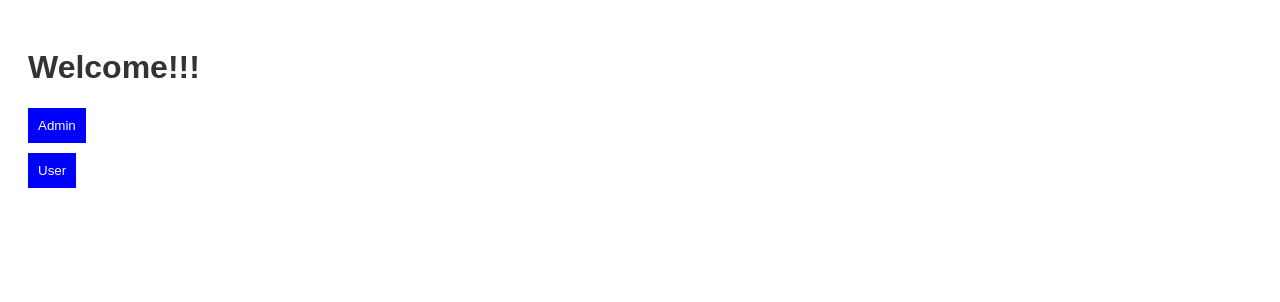
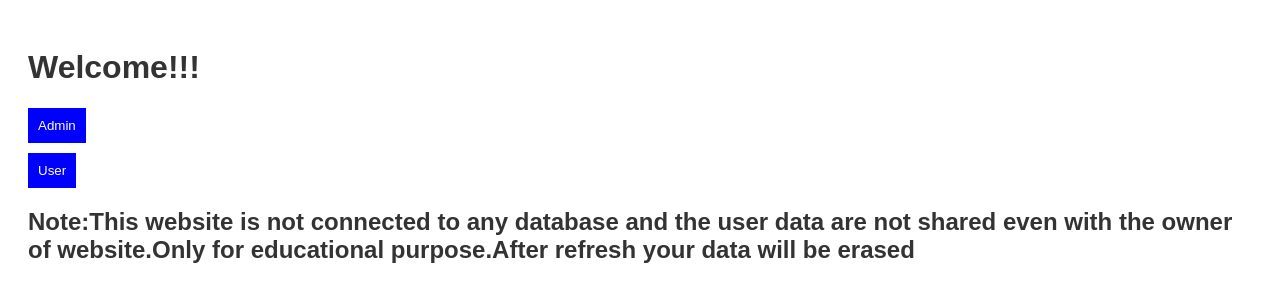
Before and after one commit to gowtham6677/new1, a plain HTML site: page index.html in a window 1280 px wide. Drawn offline with Linux system fonts and the light colour scheme.

Commit message:
added note

```diff
--- a/index.html
+++ b/index.html
@@ -52,6 +52,7 @@
         </form>
         <button onclick="checkBalance()">Check Balance</button>
     </div>
+    <h2>Note:This website is not connected to any database and the  user data are not shared even with the owner of website.Only for educational purpose.After refresh your data will be erased</h2>
     <script src="scriptg.js"></script>
 </body>
 </html>
```
